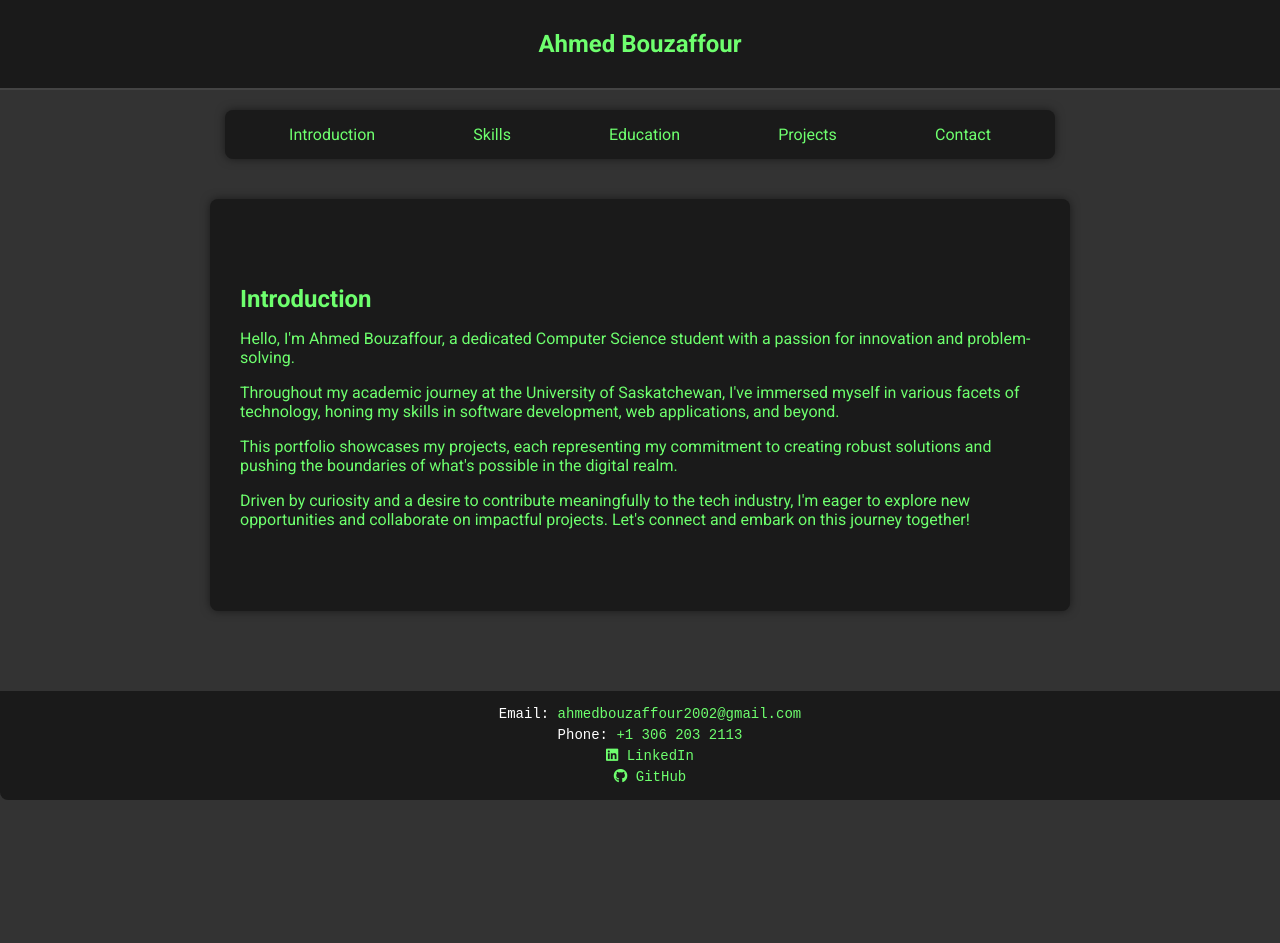
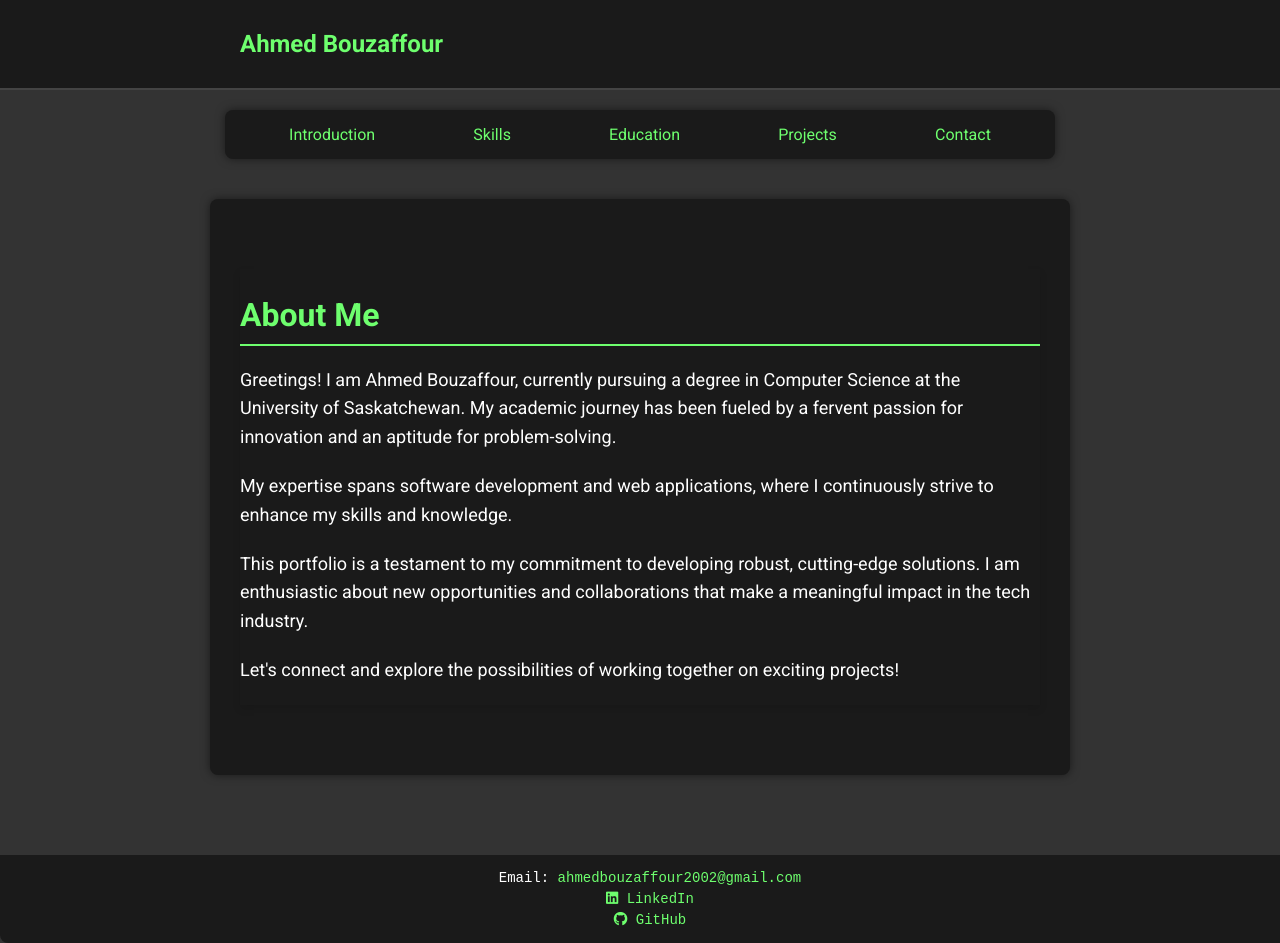
Before and after one commit to MrBouzaffour/Portfolio, a Vue app: page /introduction in a window 1280 px wide. Before the commit the page ends 800 px from the top, so only its background shows below. Built offline with nearby package versions, Linux system fonts and the light colour scheme.

Commit message:
Changed the css and fix the contact page

```diff
--- a/package.json
+++ b/package.json
@@ -9,6 +9,7 @@
   },
   "dependencies": {
     "core-js": "^3.8.3",
+    "emailjs-com": "^3.2.0",
     "vue": "^3.2.13",
     "vue-router": "^4.4.0",
     "vuex": "^4.0.0"
--- a/src/App.vue
+++ b/src/App.vue
@@ -23,13 +23,13 @@
     <footer>
       <ul class="contact-info">
         <li>Email: <a href="mailto:ahmedbouzaffour2002@gmail.com">ahmedbouzaffour2002@gmail.com</a></li>
-        <li>Phone: <a href="tel:+13062032113">+1 306 203 2113</a></li>
         <li><a href="https://www.linkedin.com/in/ahmed-bouzaffour-6610052a5" target="_blank"><i class="fab fa-linkedin"></i> LinkedIn</a></li>
         <li><a href="https://github.com/MrBouzaffour" target="_blank"><i class="fab fa-github"></i> GitHub</a></li>
       </ul>
     </footer>
   </div>
 </template>
+
 
 
 
@@ -44,7 +44,6 @@ export default {
   methods: {
     toggleMenu() {
       this.menuVisible = !this.menuVisible; // Toggle the visibility state
-      console.log('Menu visibility:', this.menuVisible); // Log state changes for debugging
     }
   }
 }
@@ -68,7 +67,7 @@ body {
 #app {
   display: flex;
   flex-direction: column;
-  min-height: 100vh; /* This ensures that #app takes at least the height of the viewport */
+  min-height: 100vh;
 }
 .header-container {
   display: flex;
@@ -77,18 +76,15 @@ body {
   background-color: #1a1a1a;
   border-bottom: 2px solid #444;
 }
-
 header {
   color: #fff;
   padding: 20px;
   display: flex;
-  flex-direction: column;
   align-items: center;
-  justify-content: center;
+  justify-content: space-between;
+  width: 100%;
   max-width: 800px;
-  width: 100%;
 }
-
 header h1 {
   margin: 10px 0;
   font-size: 24px;
@@ -111,7 +107,6 @@ nav {
   width: 80%;
   max-width: 800px;
 }
-
 .nav-links {
   list-style: none;
   padding: 0;
@@ -119,21 +114,17 @@ nav {
   display: flex;
   justify-content: space-around;
 }
-
 .nav-links li {
   font-size: 16px;
 }
-
 .nav-links a {
   color: #6eff6e;
   text-decoration: none;
   transition: color 0.3s ease-in-out;
 }
-
 .nav-links a:hover {
   color: #00ff00;
 }
-
 .content-container {
   background-color: #1a1a1a;
   box-shadow: 0 0 10px rgba(0, 0, 0, 0.5);
@@ -147,55 +138,46 @@ nav {
   align-items: center;
   flex-direction: column;
   flex-grow: 1;
-  margin-bottom: 60px; /* Ensure space for the footer */
+  margin-bottom: 60px;
 }
-
 section {
   width: 100%;
   color: #6eff6e;
 }
-
 h2 {
   font-size: 24px;
   color: #6eff6e;
   margin-bottom: 15px;
 }
-
 ul.contact-info {
   list-style: none;
   padding: 0;
   margin: 0;
   text-align: center;
 }
-
 ul.contact-info li {
   margin: 5px 0;
   font-size: 14px;
   font-family: 'Courier New', monospace;
 }
-
 ul.contact-info a {
   color: #6eff6e;
   text-decoration: none;
   transition: color 0.3s ease-in-out;
 }
-
 ul.contact-info a:hover {
   color: #00ff00;
 }
-
 footer {
   background: #1a1a1a;
   color: #fff;
   text-align: center;
   padding: 10px;
   border-radius: 0 0 8px 8px;
-  margin-top: 20px; /* Space above the footer */
+  margin-top: 20px;
   width: 100%;
-
   font-size: 12px;
 }
-
 @keyframes fadeIn {
   from {
     opacity: 0;
@@ -206,43 +188,31 @@ footer {
     transform: translateY(0);
   }
 }
-
 .fade-enter-active, .fade-leave-active {
   transition: opacity 0.5s;
 }
-
-.fade-enter, .fade-leave-to /* .fade-leave-active in <2.1.8 */ {
+.fade-enter, .fade-leave-to {
   opacity: 0;
 }
-
 @media (max-width: 768px) {
   .hamburger {
-    display: block; /* Ensure button is visible */
+    display: block;
   }
-
   nav {
-    display: none; /* Initially hide nav */
+    display: none;
   }
-
   nav.is-visible {
-    display: block; /* Display nav when menuVisible is true */
+    display: block;
   }
-
   .nav-links {
     flex-direction: column;
     align-items: center;
-    width: 100%; /* Full width for small screens */
   }
-
   .nav-links li {
     margin: 10px 0;
-    text-align: center;
   }
-
   header h1 {
-    font-size: 20px; /* Adjust size for small screens */
+    font-size: 20px;
   }
 }
-
-
 </style>
--- a/src/components/ContactForm.vue
+++ b/src/components/ContactForm.vue
@@ -1,16 +1,16 @@
 <template>
-    <section>
+  <section class="contact">
     <h2>Contact Me</h2>
     <form @submit.prevent="submitForm">
-        <div>
+      <div class="form-group">
         <label for="name">Name:</label>
         <input type="text" id="name" v-model="form.name" required>
       </div>
-        <div>
+      <div class="form-group">
         <label for="email">Email:</label>
         <input type="email" id="email" v-model="form.email" required>
       </div>
-        <div>
+      <div class="form-group">
         <label for="message">Message:</label>
         <textarea id="message" v-model="form.message" required></textarea>
       </div>
@@ -20,7 +20,10 @@
 </template>
 
 <script>
+import emailjs from 'emailjs-com';
+
 export default {
+  name: 'ContactSection',
   data() {
     return {
       form: {
@@ -32,31 +35,69 @@
   },
   methods: {
   submitForm() {
-        // Handle form submission
-        console.log(this.form);
-        // You can use a service like EmailJS or a backend endpoint to send the form data
+    const serviceID = 'service_kvvlz3c';
+      const templateID = 'template_vlupeue';
+      const userID = 'GfgiWKkj9gaPhQJ5V';
+
+    emailjs.send(serviceID, templateID, {
+      name: this.form.name,
+      email: this.form.email,
+      message: this.form.message
+    }, userID)
+    .then(() => {
+      alert('Message sent successfully!');
+      this.resetForm();
+    })
+    .catch((error) => {
+      alert('Failed to send the message. Please try again later.');
+      console.error(error);
+    });
+  },
+
+    resetForm() {
+      this.form.name = '';
+      this.form.email = '';
+      this.form.message = '';
     }
+  },
+  beforeRouteEnter(to, from, next) {
+    document.title = 'Contact - Ahmed Bouzaffour';
+    document.querySelector('meta[name="description"]').setAttribute('content', 'Contact page of Ahmed Bouzaffour');
+    next();
   }
 };
 </script>
 
 <style scoped>
-  form {
-    display: flex;
-    flex-direction: column;
-    gap: 10px;
+.contact {
+  background-color: #1a1a1a;
+  color: #ffffff;
+  box-shadow: 0 4px 8px rgba(0, 0, 0, 0.1);
+  max-width: 800px;
+  padding: 30px;
+  border-radius: 8px;
+  text-align: left;
 }
 
-  form div {
-    display: flex;
-    flex-direction: column;
+.contact h2 {
+  font-size: 32px;
+  color: #6eff6e;
+  margin-bottom: 20px;
+  border-bottom: 2px solid #6eff6e;
+  padding-bottom: 10px;
+}
+
+.form-group {
+  margin-bottom: 20px;
 }
 
 form label {
   margin-bottom: 5px;
+  color: #6eff6e;
 }
 
 form input, form textarea {
+  width: 100%;
   padding: 10px;
   border-radius: 5px;
   border: 1px solid #444;
@@ -71,6 +112,7 @@
   background-color: #6eff6e;
   color: #333;
   cursor: pointer;
+  transition: background-color 0.3s ease;
 }
 
 form button:hover {
--- a/src/components/EducationSection.vue
+++ b/src/components/EducationSection.vue
@@ -1,8 +1,10 @@
 <template>
-  <section>
+  <section class="education">
     <h2>Education</h2>
-    <p>University of Saskatchewan</p>
-    <p>Degree: Bachelor of Science in Computer Science</p>
+    <div class="education-details">
+      <p><strong>University of Saskatchewan</strong></p>
+      <p>Degree: Bachelor of Science in Computer Science</p>
+    </div>
   </section>
 </template>
 
@@ -18,5 +20,28 @@ export default {
 </script>
 
 <style scoped>
-/* Add scoped styles here */
+.education {
+  background-color: #1a1a1a;
+  color: #ffffff;
+  box-shadow: 0 4px 8px rgba(0, 0, 0, 0.1);
+  max-width: 800px;
+  text-align: left;
+  padding: 30px;
+  border-radius: 8px;
+}
+.education h2 {
+  font-size: 32px;
+  color: #6eff6e;
+  margin-bottom: 20px;
+  border-bottom: 2px solid #6eff6e;
+  padding-bottom: 10px;
+}
+.education-details p {
+  font-size: 18px;
+  line-height: 1.6;
+  margin-bottom: 10px;
+}
+.education-details strong {
+  color: #6eff6e;
+}
 </style>
--- a/src/components/HelloWorld.vue
+++ /dev/null
@@ -1,58 +0,0 @@
-<template>
-  <div class="hello">
-    <h1>{{ msg }}</h1>
-    <p>
-      For a guide and recipes on how to configure / customize this project,<br>
-      check out the
-      <a href="https://cli.vuejs.org" target="_blank" rel="noopener">vue-cli documentation</a>.
-    </p>
-    <h3>Installed CLI Plugins</h3>
-    <ul>
-      <li><a href="https://github.com/vuejs/vue-cli/tree/dev/packages/%40vue/cli-plugin-babel" target="_blank" rel="noopener">babel</a></li>
-      <li><a href="https://github.com/vuejs/vue-cli/tree/dev/packages/%40vue/cli-plugin-eslint" target="_blank" rel="noopener">eslint</a></li>
-    </ul>
-    <h3>Essential Links</h3>
-    <ul>
-      <li><a href="https://vuejs.org" target="_blank" rel="noopener">Core Docs</a></li>
-      <li><a href="https://forum.vuejs.org" target="_blank" rel="noopener">Forum</a></li>
-      <li><a href="https://chat.vuejs.org" target="_blank" rel="noopener">Community Chat</a></li>
-      <li><a href="https://twitter.com/vuejs" target="_blank" rel="noopener">Twitter</a></li>
-      <li><a href="https://news.vuejs.org" target="_blank" rel="noopener">News</a></li>
-    </ul>
-    <h3>Ecosystem</h3>
-    <ul>
-      <li><a href="https://router.vuejs.org" target="_blank" rel="noopener">vue-router</a></li>
-      <li><a href="https://vuex.vuejs.org" target="_blank" rel="noopener">vuex</a></li>
-      <li><a href="https://github.com/vuejs/vue-devtools#vue-devtools" target="_blank" rel="noopener">vue-devtools</a></li>
-      <li><a href="https://vue-loader.vuejs.org" target="_blank" rel="noopener">vue-loader</a></li>
-      <li><a href="https://github.com/vuejs/awesome-vue" target="_blank" rel="noopener">awesome-vue</a></li>
-    </ul>
-  </div>
-</template>
-
-<script>
-export default {
-  name: 'HelloWorld',
-  props: {
-    msg: String
-  }
-}
-</script>
-
-<!-- Add "scoped" attribute to limit CSS to this component only -->
-<style scoped>
-h3 {
-  margin: 40px 0 0;
-}
-ul {
-  list-style-type: none;
-  padding: 0;
-}
-li {
-  display: inline-block;
-  margin: 0 10px;
-}
-a {
-  color: #42b983;
-}
-</style>
--- a/src/components/IntroductionSection.vue
+++ b/src/components/IntroductionSection.vue
@@ -1,10 +1,10 @@
 <template>
-  <section>
-    <h2>Introduction</h2>
-    <p>Hello, I'm Ahmed Bouzaffour, a dedicated Computer Science student with a passion for innovation and problem-solving.</p>
-    <p>Throughout my academic journey at the University of Saskatchewan, I've immersed myself in various facets of technology, honing my skills in software development, web applications, and beyond.</p>
-    <p>This portfolio showcases my projects, each representing my commitment to creating robust solutions and pushing the boundaries of what's possible in the digital realm.</p>
-    <p>Driven by curiosity and a desire to contribute meaningfully to the tech industry, I'm eager to explore new opportunities and collaborate on impactful projects. Let's connect and embark on this journey together!</p>
+  <section class="introduction">
+    <h2>About Me</h2>
+    <p>Greetings! I am Ahmed Bouzaffour, currently pursuing a degree in Computer Science at the University of Saskatchewan. My academic journey has been fueled by a fervent passion for innovation and an aptitude for problem-solving.</p>
+    <p>My expertise spans software development and web applications, where I continuously strive to enhance my skills and knowledge.</p>
+    <p>This portfolio is a testament to my commitment to developing robust, cutting-edge solutions. I am enthusiastic about new opportunities and collaborations that make a meaningful impact in the tech industry.</p>
+    <p>Let's connect and explore the possibilities of working together on exciting projects!</p>
   </section>
 </template>
 
@@ -12,13 +12,32 @@
 export default {
   name: 'IntroductionSection',
   beforeRouteEnter(to, from, next) {
-    document.title = 'Introduction - Ahmed Bouzaffour';
-    document.querySelector('meta[name="description"]').setAttribute('content', 'Introduction page of Ahmed Bouzaffour');
+    document.title = 'About Me - Ahmed Bouzaffour';
+    document.querySelector('meta[name="description"]').setAttribute('content', 'About Me page of Ahmed Bouzaffour');
     next();
   }
 }
 </script>
 
 <style scoped>
-/* Add scoped styles here */
+.introduction {
+  background-color: #1a1a1a;
+  color: #ffffff;
+  box-shadow: 0 4px 8px rgba(0, 0, 0, 0.1);
+  max-width: 800px;
+  margin: 40px auto;
+  text-align: left;
+}
+.introduction h2 {
+  font-size: 32px;
+  color: #6eff6e;
+  margin-bottom: 20px;
+  border-bottom: 2px solid #6eff6e;
+  padding-bottom: 10px;
+}
+.introduction p {
+  font-size: 18px;
+  line-height: 1.6;
+  margin-bottom: 20px;
+}
 </style>
--- a/src/components/ProjectsSection.vue
+++ b/src/components/ProjectsSection.vue
@@ -1,21 +1,15 @@
 <template>
-  <section>
-    <h2>Projects : </h2>
-    <br>
-    <br>
-
+  <section class="projects">
+    <h2>Projects</h2>
     <div class="projects-container">
-      <div
-        class="project"
-        v-for="(project, index) in projects"
-        :key="index"
-      >
+      <div class="project" v-for="(project, index) in projects" :key="index">
         <h3>{{ project.title }}</h3>
-        <img :src="project.image" :alt="`Screenshot of ${project.title}`">
+        <img :src="project.image" :alt="`Screenshot of ${project.title}`" />
         <p>{{ project.description }}</p>
-        <p>Technologies used: {{ project.technologies.join(', ') }}</p>
+        <p><strong>Technologies used:</strong> {{ project.technologies.join(', ') }}</p>
         <a :href="project.github" target="_blank">GitHub Link</a>
-      <!-- <a :href="project.demo" target="_blank">Live Demo</a>-->
+        <!-- Uncomment if there is a live demo -->
+        <!-- <a :href="project.demo" target="_blank">Live Demo</a> -->
       </div>
     </div>
   </section>
@@ -34,11 +28,11 @@ export default {
       projects: [
         {
           title: 'Graph-Based Word Prediction System',
-          image:  require('@/assets/WordGraphPredictor.png'),
+          image: require('@/assets/WordGraphPredictor.png'),
           description: 'A system that predicts the next word based on user input using a graph-based approach. It involves data preprocessing, graph construction, and utilizing a command-line interface for interaction.',
           technologies: ['Java'],
-          github: 'https://github.com/MrBouzaffour/WordGraphPredictor.git', // Replace with your actual GitHub repository URL
-          demo: '' // If there is a live demo, provide the URL
+          github: 'https://github.com/MrBouzaffour/WordGraphPredictor.git',
+          demo: ''
         },
         {
           title: 'Simple Database',
@@ -53,9 +47,24 @@ export default {
   }
 }
 </script>
+
 <style scoped>
-section {
-  margin-bottom: 50px; /* Adjust this value based on the desired space */
+.projects {
+  background-color: #1a1a1a;
+  color: #ffffff;
+  padding: 30px;
+  border-radius: 8px;
+  box-shadow: 0 4px 8px rgba(0, 0, 0, 0.1);
+  max-width: 1000px;
+  text-align: center;
+}
+
+.projects h2 {
+  font-size: 32px;
+  color: #6eff6e;
+  margin-bottom: 20px;
+  border-bottom: 2px solid #6eff6e;
+  padding-bottom: 10px;
 }
 
 .projects-container {
@@ -66,14 +75,14 @@ section {
 }
 
 .project {
-  background-color: #1a1a1a;
+  background-color: #2a2a2a;
   padding: 20px;
   border-radius: 8px;
   box-shadow: 0 0 10px rgba(0, 0, 0, 0.5);
   transition: transform 0.3s ease, box-shadow 0.3s ease;
   width: 300px;
   margin-bottom: 20px;
-  text-align: center;
+  text-align: left;
 }
 
 .project:hover {
@@ -84,6 +93,12 @@ section {
 .project img {
   max-width: 100%;
   border-radius: 8px;
+  margin-bottom: 10px;
+}
+
+.project p {
+  font-size: 16px;
+  line-height: 1.4;
   margin-bottom: 10px;
 }
 
```
Also changed, not shown: src/components/SkillsSection.vue (+34 -7 lines), 1 other file (tests, documents, lock files or other folders). Lines whose indentation alone changed are shown as unchanged.
